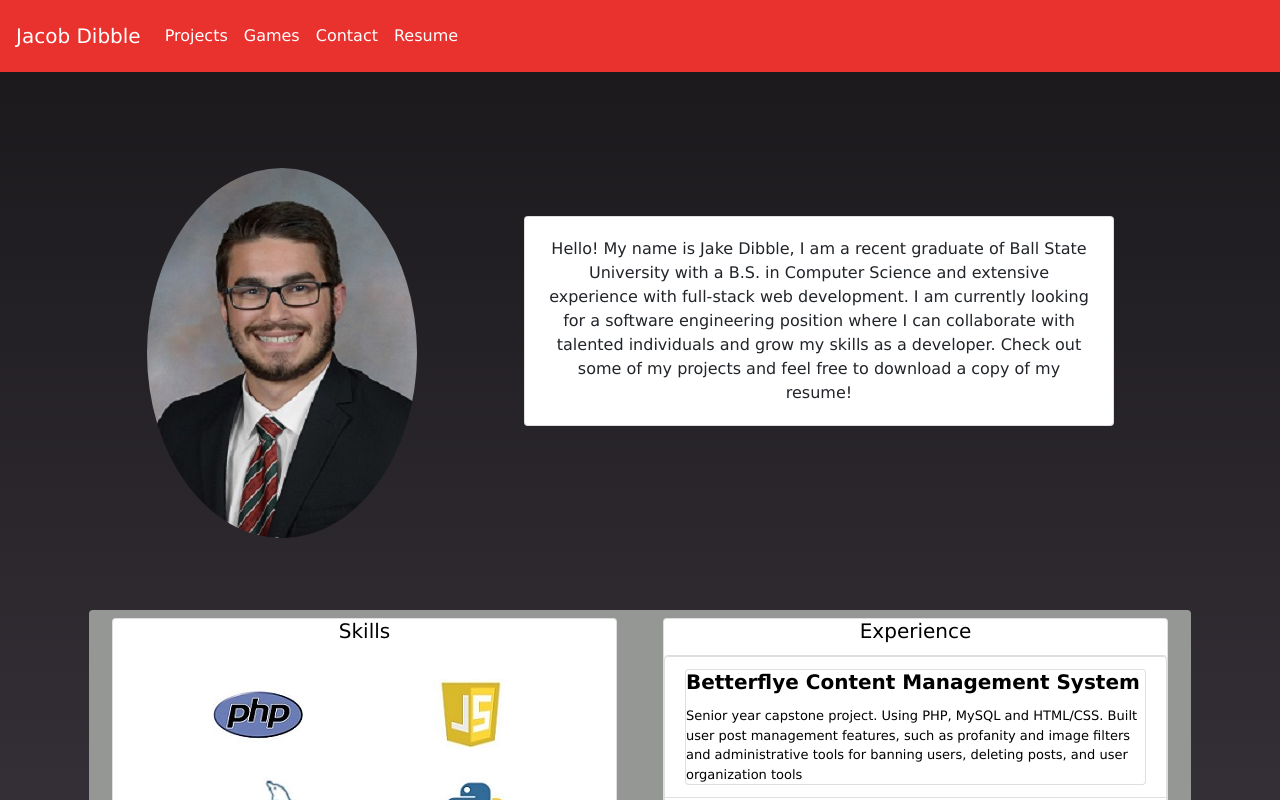
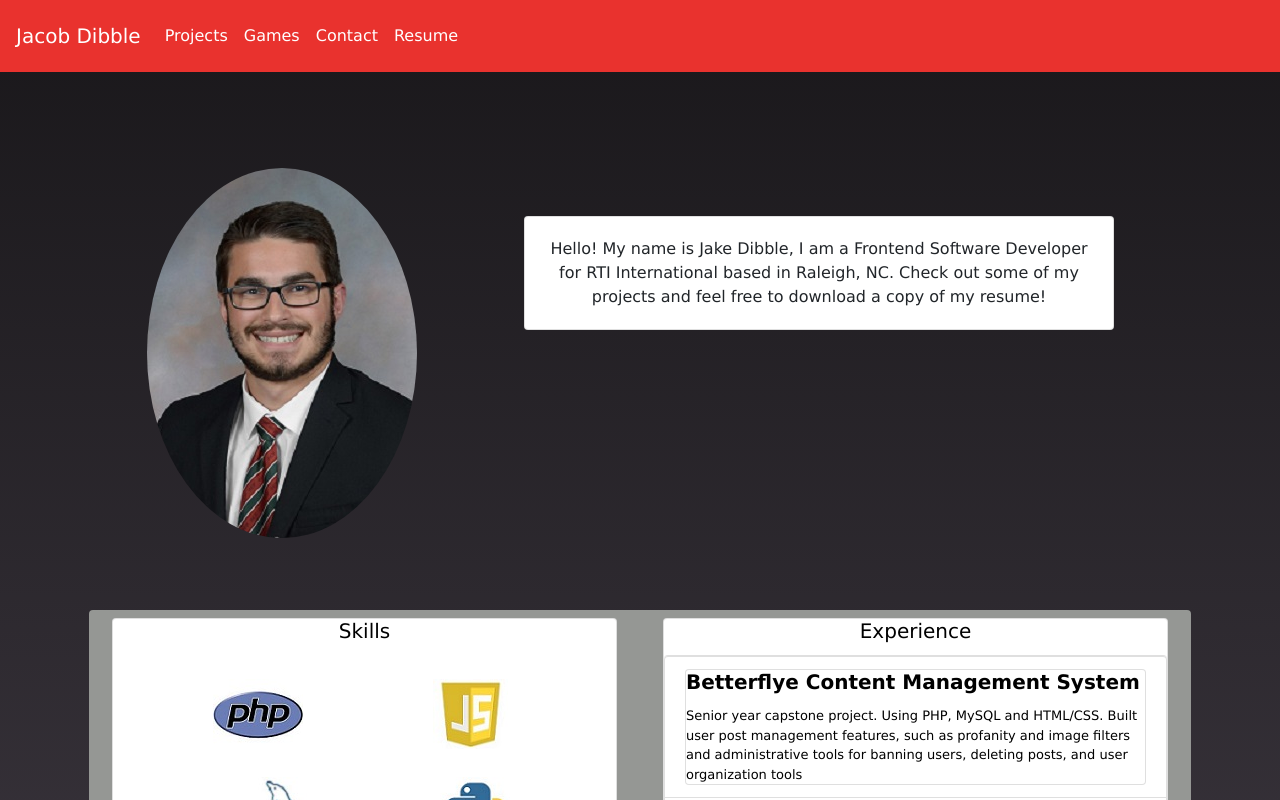
Before and after one commit to jdibble21/react-portfolio, a React (Create React App) app: page /#/ in a window 1280 px wide. Shown: the top 800 px of the page. Built offline with nearby package versions, Linux system fonts and the light colour scheme.

Commit message:
Update bio

```diff
--- a/src/components/profile_bio.jsx
+++ b/src/components/profile_bio.jsx
@@ -22,7 +22,7 @@ class ProfileBio extends Component {
                     </Col>
                     <Col className="mx-auto" sm="8">
                         <Card className="card text-center m-5">
-                            <Card.Body>Hello! My name is Jake Dibble, I am a recent graduate of Ball State University with a B.S. in Computer Science and extensive experience with full-stack web development. I am currently looking for a software engineering position where I can collaborate with talented individuals and grow my skills as a developer. Check out some of my projects and feel free to download a copy of my resume!</Card.Body>
+                            <Card.Body>Hello! My name is Jake Dibble, I am a Frontend Software Developer for RTI International based in Raleigh, NC. Check out some of my projects and feel free to download a copy of my resume!</Card.Body>
                         </Card>
                     </Col>
                 </Row>
```
